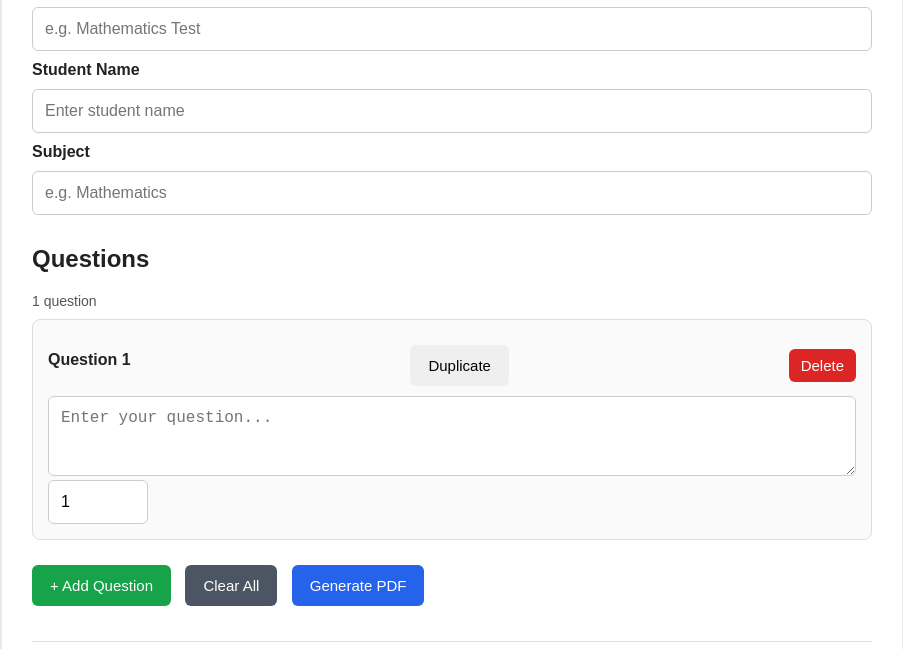
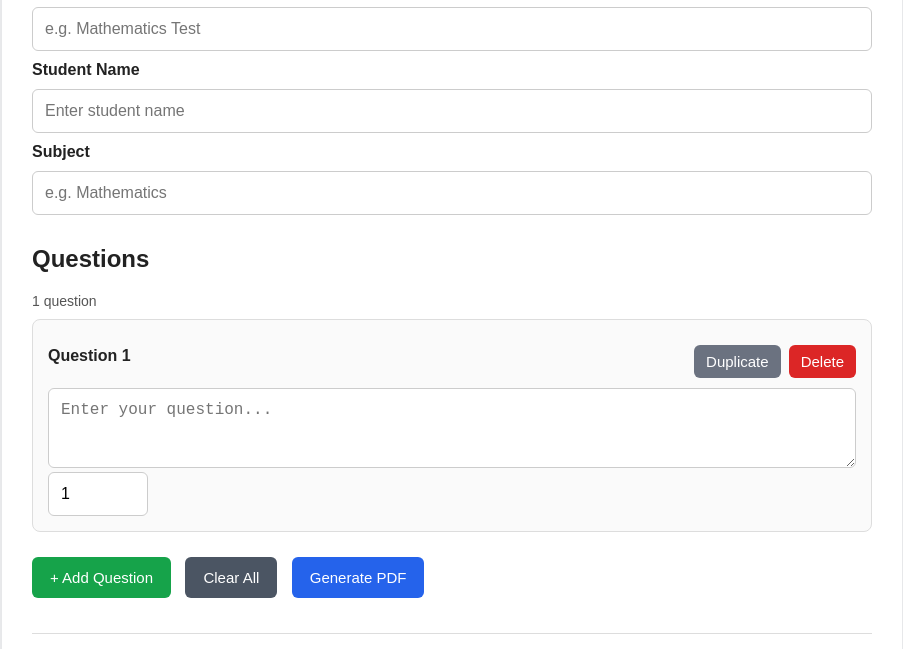
Before and after one commit to veereshr4446/TxtPDF, a website: page index.html in a window 1280 px wide. Shown: the part 151-800 px from the top of the page, without its empty margins (188-1091 px from the left). Drawn offline with Linux system fonts and the light colour scheme.

Commit message:
style: style the Duplicate button

```diff
--- a/style.css
+++ b/style.css
@@ -242,3 +242,11 @@ button:focus-visible {
     font-size: 13px;
     color: #666;
 }
+
+.dup-btn {
+    margin-left: auto;
+    margin-right: 8px;
+    background: #6b7280;
+    color: white;
+    padding: 8px 12px;
+}
```
